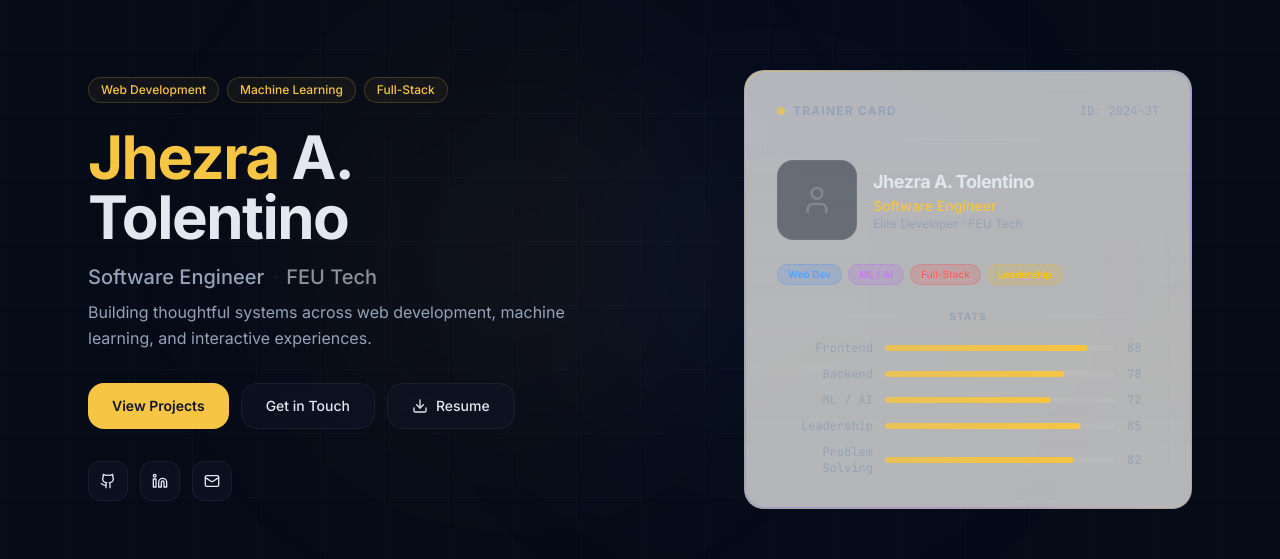
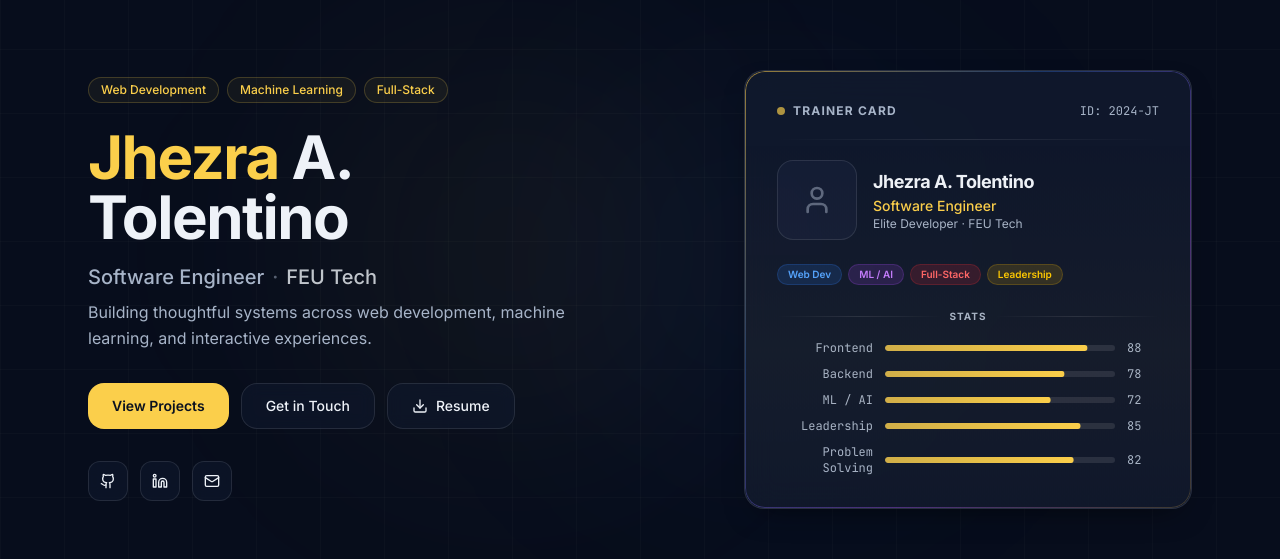
Before and after one commit to Romeo-04/portfolio-website, a Next.js app: page / in a window 1280 px wide. Shown: the part 143-702 px from the top of the page. Built offline with nearby package versions, Linux system fonts and the light colour scheme; no server answers.

Commit message:
fixed UI color contrasts

```diff
--- a/app/globals.css
+++ b/app/globals.css
@@ -80,28 +80,33 @@
   --sidebar-accent-foreground: #1e293b;
   --sidebar-border: #e2e8f0;
   --sidebar-ring: #94a3b8;
+  /* Glass surface (light) */
+  --glass-bg: rgba(255, 255, 255, 0.72);
+  --glass-border: rgba(15, 23, 42, 0.1);
+  --glass-shadow: 0 8px 24px -12px rgba(15, 23, 42, 0.18);
+  --grid-line: rgba(15, 23, 42, 0.04);
 }
 
 /* ========= DARK MODE — Deep Navy Pokemon-Inspired ========= */
 .dark {
-  --background: #060b18;
-  --foreground: #e2e8f0;
-  --card: #0f1629;
-  --card-foreground: #e2e8f0;
-  --popover: #0f1629;
-  --popover-foreground: #e2e8f0;
-  --primary: #f6c543;
-  --primary-foreground: #0f1629;
-  --secondary: #1a2332;
-  --secondary-foreground: #e2e8f0;
-  --muted: #1a2332;
-  --muted-foreground: #94a3b8;
-  --accent: #1a2332;
-  --accent-foreground: #e2e8f0;
+  --background: #070d1c;
+  --foreground: #eef2f8;
+  --card: #101a30;
+  --card-foreground: #eef2f8;
+  --popover: #101a30;
+  --popover-foreground: #eef2f8;
+  --primary: #fbcf4b;
+  --primary-foreground: #0a1120;
+  --secondary: #1a2540;
+  --secondary-foreground: #eef2f8;
+  --muted: #1a2540;
+  --muted-foreground: #a7b4c8;
+  --accent: #1e2a48;
+  --accent-foreground: #eef2f8;
   --destructive: #ef4444;
-  --border: rgba(255, 255, 255, 0.06);
-  --input: rgba(255, 255, 255, 0.06);
-  --ring: #f6c543;
+  --border: rgba(255, 255, 255, 0.1);
+  --input: rgba(255, 255, 255, 0.1);
+  --ring: #fbcf4b;
   --chart-1: #3b82f6;
   --chart-2: #10b981;
   --chart-3: #f6c543;
@@ -113,8 +118,13 @@
   --sidebar-primary-foreground: #0f1629;
   --sidebar-accent: #1a2332;
   --sidebar-accent-foreground: #e2e8f0;
-  --sidebar-border: rgba(255, 255, 255, 0.06);
-  --sidebar-ring: #f6c543;
+  --sidebar-border: rgba(255, 255, 255, 0.08);
+  --sidebar-ring: #fbcf4b;
+  /* Glass surface (dark) */
+  --glass-bg: rgba(18, 27, 48, 0.78);
+  --glass-border: rgba(255, 255, 255, 0.1);
+  --glass-shadow: 0 12px 32px -16px rgba(0, 0, 0, 0.7);
+  --grid-line: rgba(255, 255, 255, 0.02);
 }
 
 /* ========= BASE STYLES ========= */
@@ -130,26 +140,25 @@
   }
 }
 
-/* ========= GRID BACKGROUND (dark mode) ========= */
-.dark body,
+/* ========= GRID BACKGROUND ========= */
+body,
 .grid-bg {
   background-image:
-    linear-gradient(rgba(255, 255, 255, 0.015) 1px, transparent 1px),
-    linear-gradient(90deg, rgba(255, 255, 255, 0.015) 1px, transparent 1px);
+    linear-gradient(var(--grid-line) 1px, transparent 1px),
+    linear-gradient(90deg, var(--grid-line) 1px, transparent 1px);
   background-size: 64px 64px;
 }
 
-/* ========= GLASSMORPHIC CARD ========= */
+/* ========= GLASSMORPHIC CARD =========
+   Token-driven so dark mode actually wins (previously a `:root .glass-card`
+   override beat the dark rule on specificity, forcing a near-white surface
+   in dark mode → unreadable). */
 .glass-card {
-  background: rgba(15, 22, 41, 0.6);
+  background: var(--glass-bg);
   backdrop-filter: blur(16px);
   -webkit-backdrop-filter: blur(16px);
-  border: 1px solid rgba(255, 255, 255, 0.06);
-}
-
-:root .glass-card {
-  background: rgba(255, 255, 255, 0.7);
-  border: 1px solid rgba(0, 0, 0, 0.08);
+  border: 1px solid var(--glass-border);
+  box-shadow: var(--glass-shadow);
 }
 
 /* ========= TRAINER CARD ========= */
--- a/components/sections/hero.tsx
+++ b/components/sections/hero.tsx
@@ -25,7 +25,7 @@ function StatBar({
       <span className="w-24 text-right font-mono text-xs text-muted-foreground">
         {label}
       </span>
-      <div className="stat-bar-track flex-1 bg-foreground/5">
+      <div className="stat-bar-track flex-1 bg-foreground/10">
         <motion.div
           className="stat-bar-fill bg-linear-to-r from-primary/80 to-primary"
           initial={{ scaleX: 0 }}
@@ -88,8 +88,8 @@ export default function Hero() {
 
           <p className="mb-2 text-lg font-medium text-muted-foreground sm:text-xl">
             {personalInfo.role}
-            <span className="mx-2 text-border">·</span>
-            <span className="text-foreground/60">
+            <span className="mx-2 text-muted-foreground/50">·</span>
+            <span className="text-foreground/80">
               {personalInfo.school}
             </span>
           </p>
```
